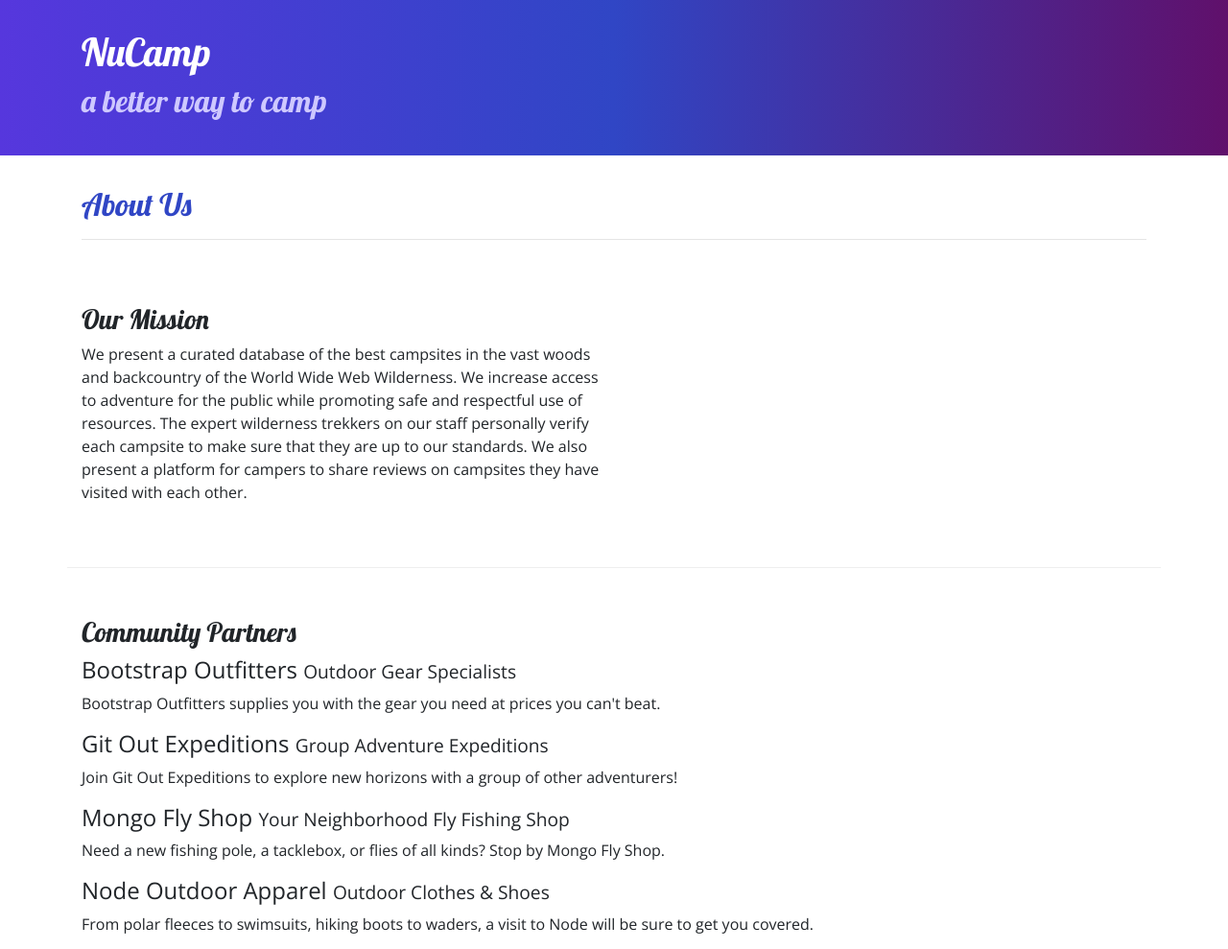
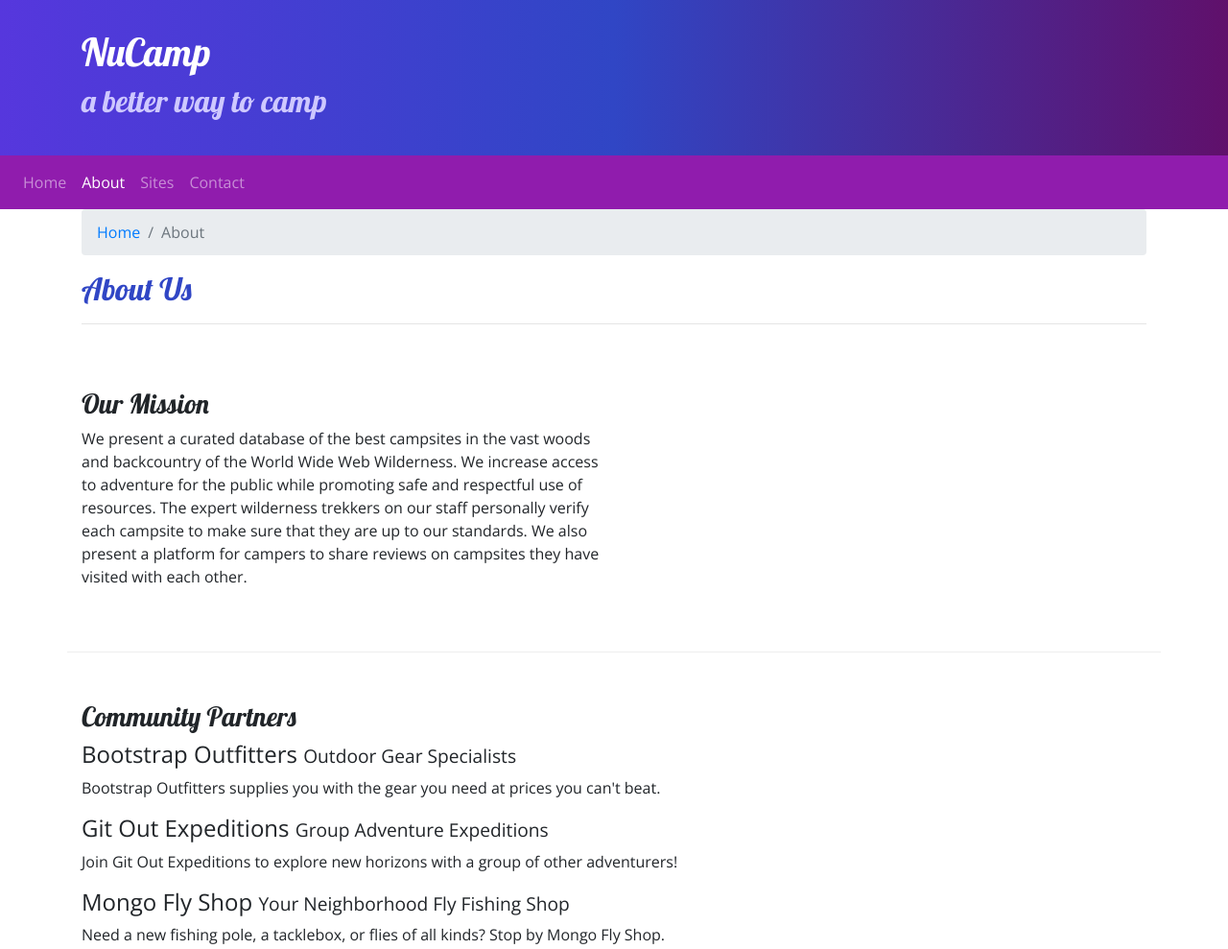
Before and after one commit to parkerfromcal/nucampsite, a website: page aboutus.html in a window 1280 px wide. Shown: the top 989 px of the page at 96% size. Drawn offline with nearby package versions, Linux system fonts and the light colour scheme.

Commit message:
navbar and breadcrumbs

```diff
--- a/aboutus.html
+++ b/aboutus.html
@@ -24,9 +24,29 @@
         </div>
     </header>
 
+    <nav class="navbar navbar-expand-sm navbar-dark sticky-top">
+        <div>
+            <button class="navbar-toggler ml-auto" type="button" data-toggle="collapse" data-target="#nucampNavbar">
+                <span class="navbar-toggler-icon"></span>
+            </button>
+            <div class="collapse navbar-collapse" id="nucampNavbar">
+                <ul class="navbar-nav">
+                    <li class="nav-item"><a class="nav-link" href="index.html">Home</a></li>
+                    <li class="nav-item active"><a class="nav-link" href="#">About</a></li>
+                    <li class="nav-item"><a class="nav-link" href="#">Sites</a></li>
+                    <li class="nav-item"><a class="nav-link" href="#">Contact</a></li>
+                </ul>
+            </div>
+        </div>
+    </nav>
+
     <div class="container">
         <div class="row">
             <div class="col-12">
+                <ol class="breadcrumb">
+                    <li class="breadcrumb-item"><a href="index.html">Home</a></li>
+                    <li class="breadcrumb-item active">About</li>
+                </ol>
                <h2>About Us</h2>
                <hr />
             </div>
--- a/css/styles.css
+++ b/css/styles.css
@@ -23,6 +23,7 @@ footer {
     padding: 30px;
     background-image: linear-gradient(to right, #5637DD, #3046C5, #60106B);
     color: white;
+    margin: 0;
 }
 
 .row-content {
@@ -30,3 +31,7 @@ footer {
     border-bottom: 1px ridge;
     min-height: 200px;
 }
+
+.navbar {
+    background-color: #901CAD;
+}
```
Also changed, not shown: index.html (+16 -0 lines).
